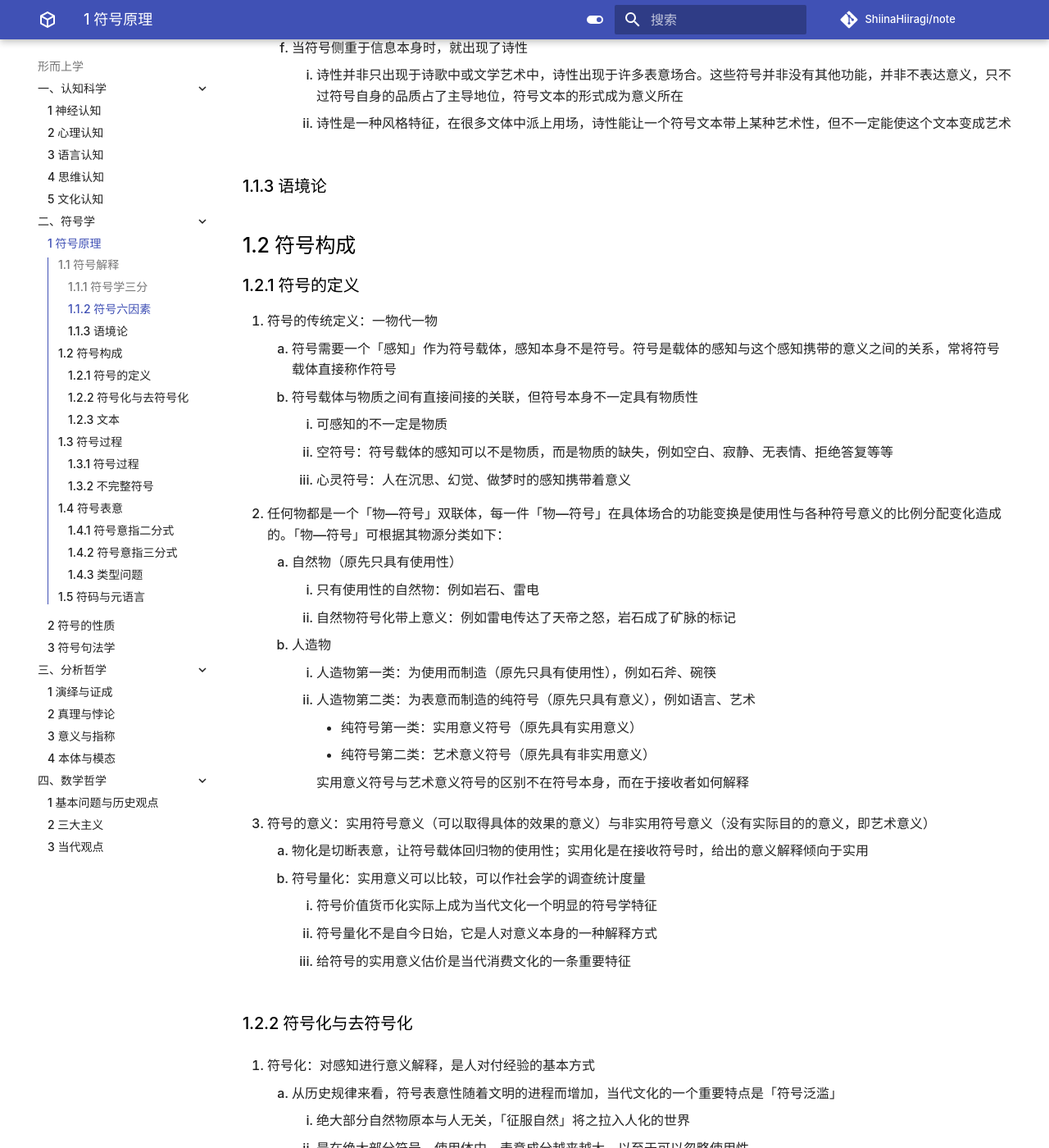
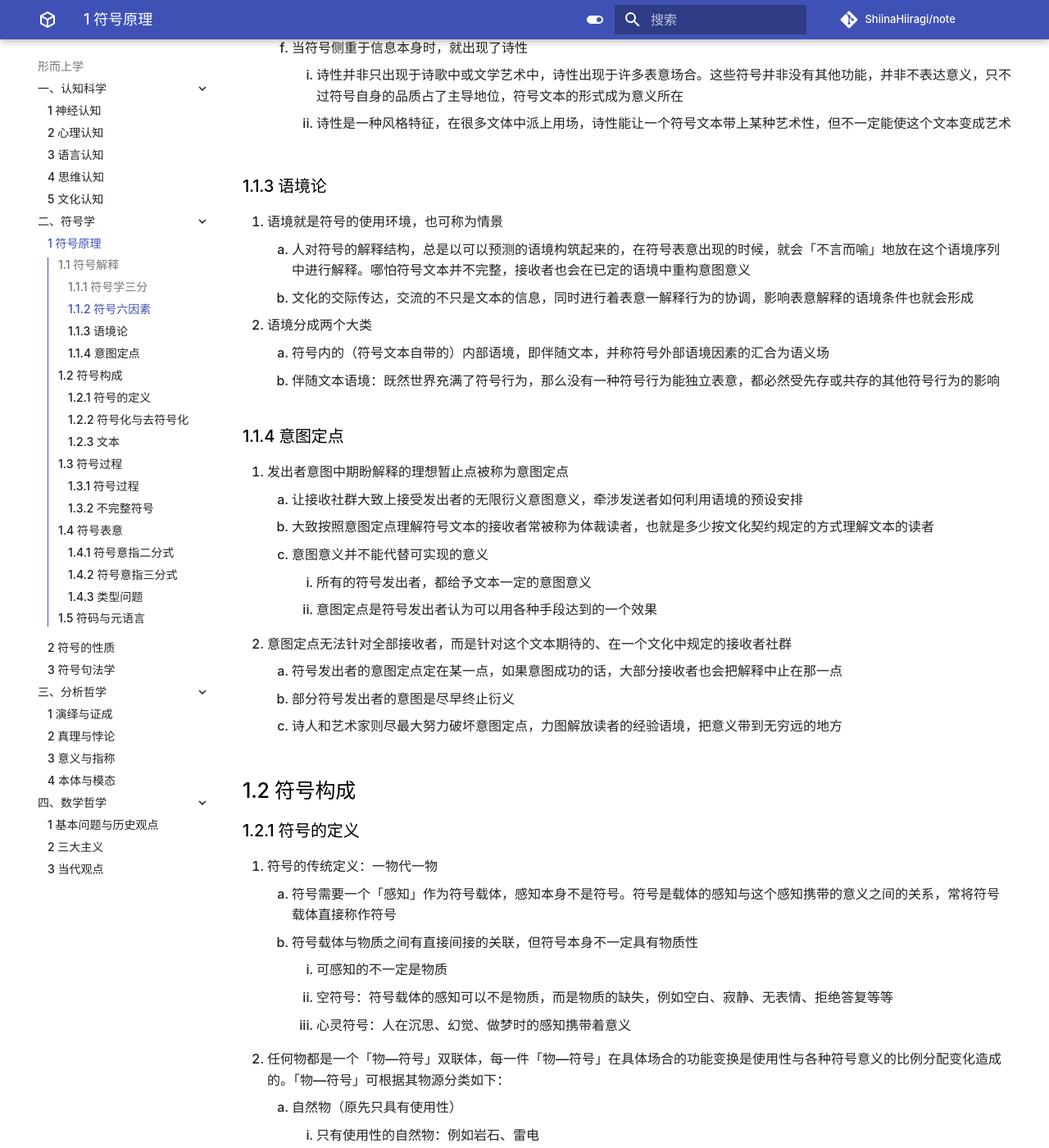
Before and after one commit to ShiinaHiiragi/note, an MkDocs documentation site: the page built from docs/meta/sign/prin.md, in a window 1280 px wide and 1400 px high, scrolled down 1590 px. Shown: the whole window at 82% size. Built offline with MkDocs 1.6.1 and Material for MkDocs 9.7.7, drawn with Linux system fonts in a browser that asks for light colours; comment, search, counter and statistics services are not loaded.

Commit message:
add chap 08

```diff
--- a/docs/meta/sign/prin.md
+++ b/docs/meta/sign/prin.md
@@ -52,6 +52,24 @@
         2. 诗性是一种风格特征，在很多文体中派上用场，诗性能让一个符号文本带上某种艺术性，但不一定能使这个文本变成艺术
 
 ### 1.1.3 语境论
+1. 语境就是符号的使用环境，也可称为情景
+    1. 人对符号的解释结构，总是以可以预测的语境构筑起来的，在符号表意出现的时候，就会「不言而喻」地放在这个语境序列中进行解释。哪怕符号文本并不完整，接收者也会在已定的语境中重构意图意义
+    2. 文化的交际传达，交流的不只是文本的信息，同时进行着表意一解释行为的协调，影响表意解释的语境条件也就会形成
+2. 语境分成两个大类
+    1. 符号内的（符号文本自带的）内部语境，即伴随文本，并称符号外部语境因素的汇合为语义场
+    2. 伴随文本语境：既然世界充满了符号行为，那么没有一种符号行为能独立表意，都必然受先存或共存的其他符号行为的影响
+
+### 1.1.4 意图定点
+1. 发出者意图中期盼解释的理想暂止点被称为意图定点
+    1. 让接收社群大致上接受发出者的无限衍义意图意义，牵涉发送者如何利用语境的预设安排
+    2. 大致按照意图定点理解符号文本的接收者常被称为体裁读者，也就是多少按文化契约规定的方式理解文本的读者
+    3. 意图意义并不能代替可实现的意义
+        1. 所有的符号发出者，都给予文本一定的意图意义
+        2. 意图定点是符号发出者认为可以用各种手段达到的一个效果
+2. 意图定点无法针对全部接收者，而是针对这个文本期待的、在一个文化中规定的接收者社群
+    1. 符号发出者的意图定点定在某一点，如果意图成功的话，大部分接收者也会把解释中止在那一点
+    2. 部分符号发出者的意图是尽早终止衍义
+    3. 诗人和艺术家则尽最大努力破坏意图定点，力图解放读者的经验语境，把意义带到无穷远的地方
 
 ## 1.2 符号构成
 ### 1.2.1 符号的定义
```
Also changed, not shown: docs/index.md (+1 -1 lines).
